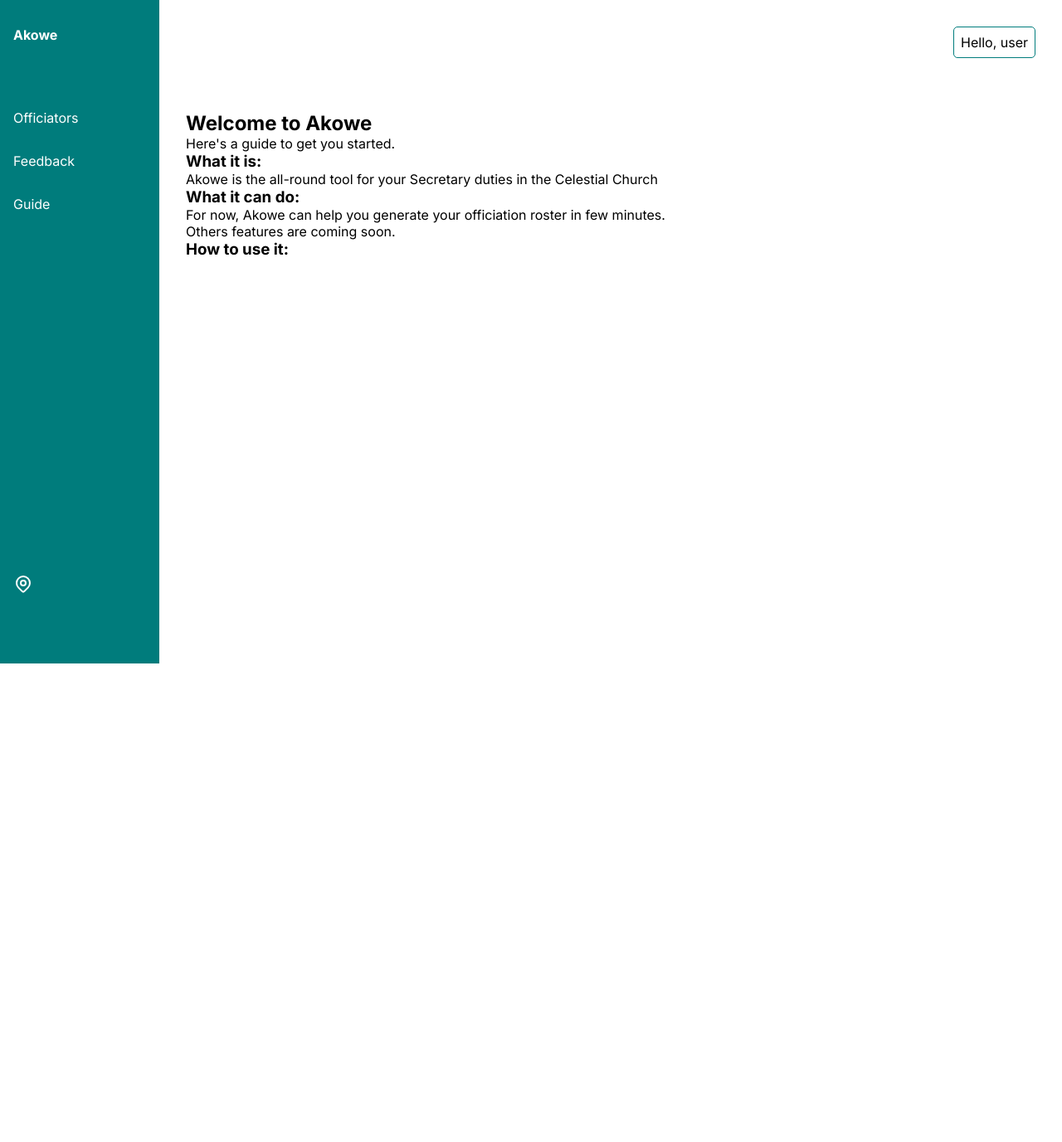
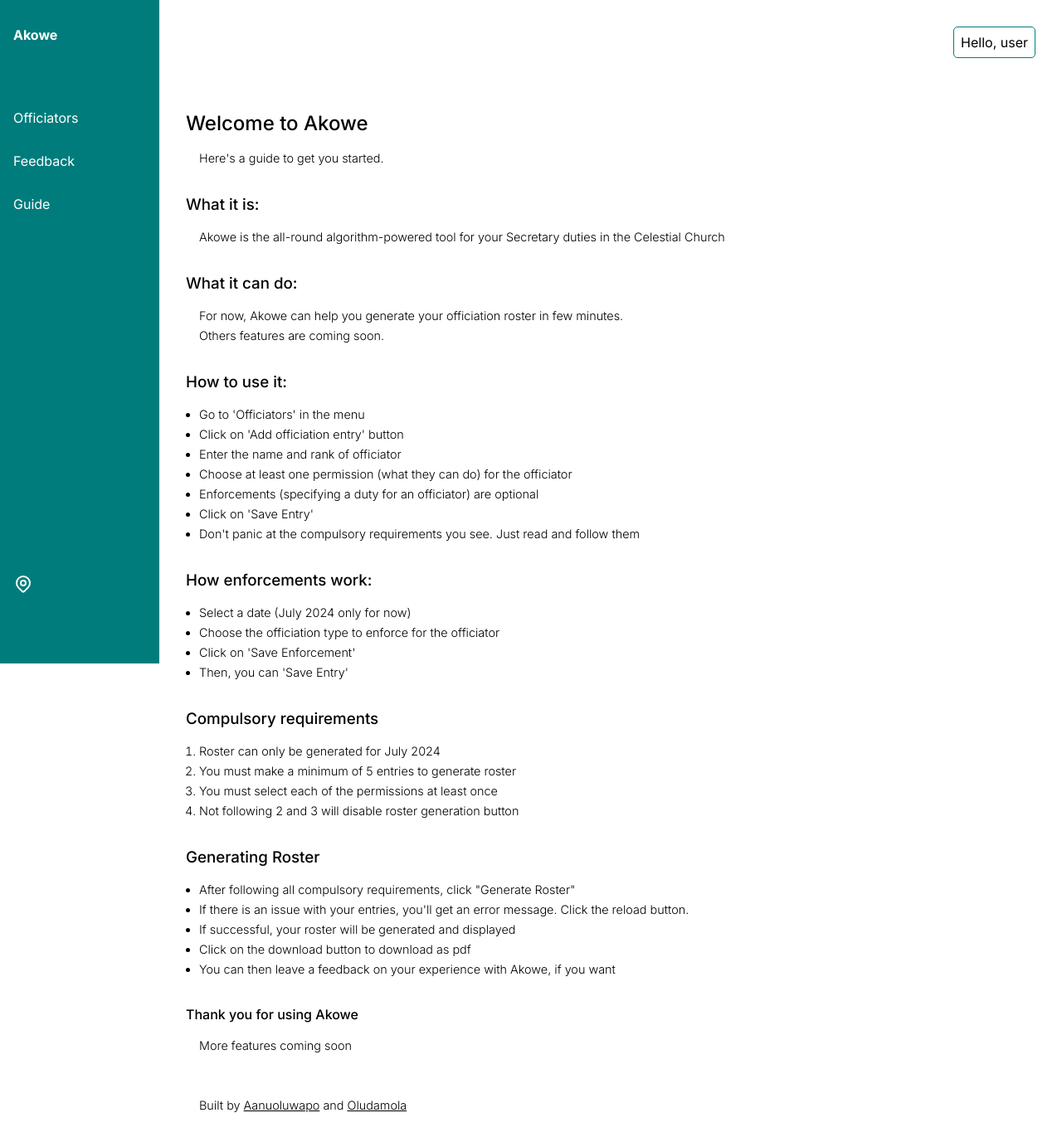
Before and after one commit to Blackie01/Akowe-re, a Next.js app: page /dashboard/guide in a window 1280 px wide. Shown: the whole page at 83% size. Before the commit the page ends 800 px from the top, so only its background shows below. Built offline with nearby package versions, Linux system fonts and the light colour scheme.

Commit message:
feat: complete guide

```diff
--- /dev/null
+++ b/src/app/dashboard/guide/guide.module.css
@@ -0,0 +1,21 @@
+.overallContainer {
+    display: flex;
+    flex-direction: column;
+    gap: 2rem;
+}
+
+.divHeaders {
+    font-weight: 500;
+}
+
+.divText {
+    font-size: 0.9rem;
+    font-weight: 300;
+    margin-top: 1rem;
+    margin-left: 1rem;
+    line-height: 1.5rem;
+}
+
+.divText a {
+    text-decoration: underline;
+}
--- a/src/app/dashboard/guide/page.tsx
+++ b/src/app/dashboard/guide/page.tsx
@@ -1,26 +1,112 @@
 import React from "react";
+import styles from "./guide.module.css";
 
 const Guide = () => {
   return (
-    <section style={{ marginTop: "2rem" }}>
+    <section style={{ marginTop: "2rem" }} className={styles.overallContainer}>
       <div>
-        <h2>Welcome to Akowe</h2>
-        <p>Here's a guide to get you started.</p>
+        <h2 className={styles.divHeaders}>Welcome to Akowe</h2>
+        <p className={styles.divText}>Here's a guide to get you started.</p>
       </div>
 
       <div>
-        <h3>What it is:</h3>
-        <p>Akowe is the all-round tool for your Secretary duties in the Celestial Church</p>
+        <h3 className={styles.divHeaders}>What it is:</h3>
+        <p className={styles.divText}>
+          Akowe is the all-round algorithm-powered tool for your Secretary
+          duties in the Celestial Church
+        </p>
       </div>
 
       <div>
-        <h3>What it can do:</h3>
-        <p>For now, Akowe can help you generate your officiation roster in few minutes. <br/>Others features are coming soon.</p>
+        <h3 className={styles.divHeaders}>What it can do:</h3>
+        <p className={styles.divText}>
+          For now, Akowe can help you generate your officiation roster in few
+          minutes. <br />
+          Others features are coming soon.
+        </p>
       </div>
 
       <div>
-        <h3>How to use it:</h3>
-        <p></p>
+        <h3 className={styles.divHeaders}>How to use it:</h3>
+        <ul className={styles.divText}>
+          <li>Go to 'Officiators' in the menu </li>
+          <li>Click on 'Add officiation entry' button</li>
+          <li>Enter the name and rank of officiator</li>
+          <li>
+            Choose at least one permission (what they can do) for the officiator
+          </li>
+          <li>
+            Enforcements (specifying a duty for an officiator) are optional
+          </li>
+          <li>Click on 'Save Entry'</li>
+          <li>
+            Don't panic at the compulsory requirements you see. Just read and
+            follow them
+          </li>
+        </ul>
+      </div>
+
+      <div>
+        <h3 className={styles.divHeaders}>How enforcements work:</h3>
+        <ul className={styles.divText}>
+          <li>Select a date (July 2024 only for now)</li>
+          <li>Choose the officiation type to enforce for the officiator</li>
+          <li>Click on 'Save Enforcement'</li>
+          <li>Then, you can 'Save Entry'</li>
+        </ul>
+      </div>
+
+      <div>
+        <h3 className={styles.divHeaders}>Compulsory requirements</h3>
+        <ol className={styles.divText}>
+          <li>Roster can only be generated for July 2024</li>
+          <li>You must make a minimum of 5 entries to generate roster</li>
+          <li>You must select each of the permissions at least once</li>
+          <li>Not following 2 and 3 will disable roster generation button</li>
+        </ol>
+      </div>
+
+      <div>
+        <h3 className={styles.divHeaders}>Generating Roster</h3>
+        <ul className={styles.divText}>
+          <li>
+            After following all compulsory requirements, click "Generate Roster"
+          </li>
+          <li>
+            If there is an issue with your entries, you'll get an error message.
+            Click the reload button.
+          </li>
+          <li>If successful, your roster will be generated and displayed</li>
+          <li>Click on the download button to download as pdf</li>
+          <li>
+            You can then leave a feedback on your experience with Akowe, if you
+            want
+          </li>
+        </ul>
+      </div>
+
+      <div>
+        <h4 className={styles.divHeaders}>Thank you for using Akowe</h4>
+        <p className={styles.divText}>More features coming soon</p>
+      </div>
+
+      <div>
+        <p className={styles.divText}>
+          Built by{" "}
+          <a
+            target="_blank"
+            href="https://www.linkedin.com/in/aanuoluwapo-ayodeji-995904261/"
+          >
+            Aanuoluwapo
+          </a>{" "}
+          and{" "}
+          <a
+            target="_blank"
+            href="https://www.linkedin.com/in/oludamola-oni-76bb00161/"
+          >
+            Oludamola
+          </a>
+        </p>
       </div>
     </section>
   );
--- a/src/app/dashboard/officiators/officiators.module.css
+++ b/src/app/dashboard/officiators/officiators.module.css
@@ -325,8 +325,7 @@
 }
 
 .tableEditDelete {
-  display: flex;
-  justify-content: space-between;
+
 }
 
 .actionIcon:hover {
```
Also changed, not shown: src/app/dashboard/officiators/page.tsx (+39 -16 lines).
